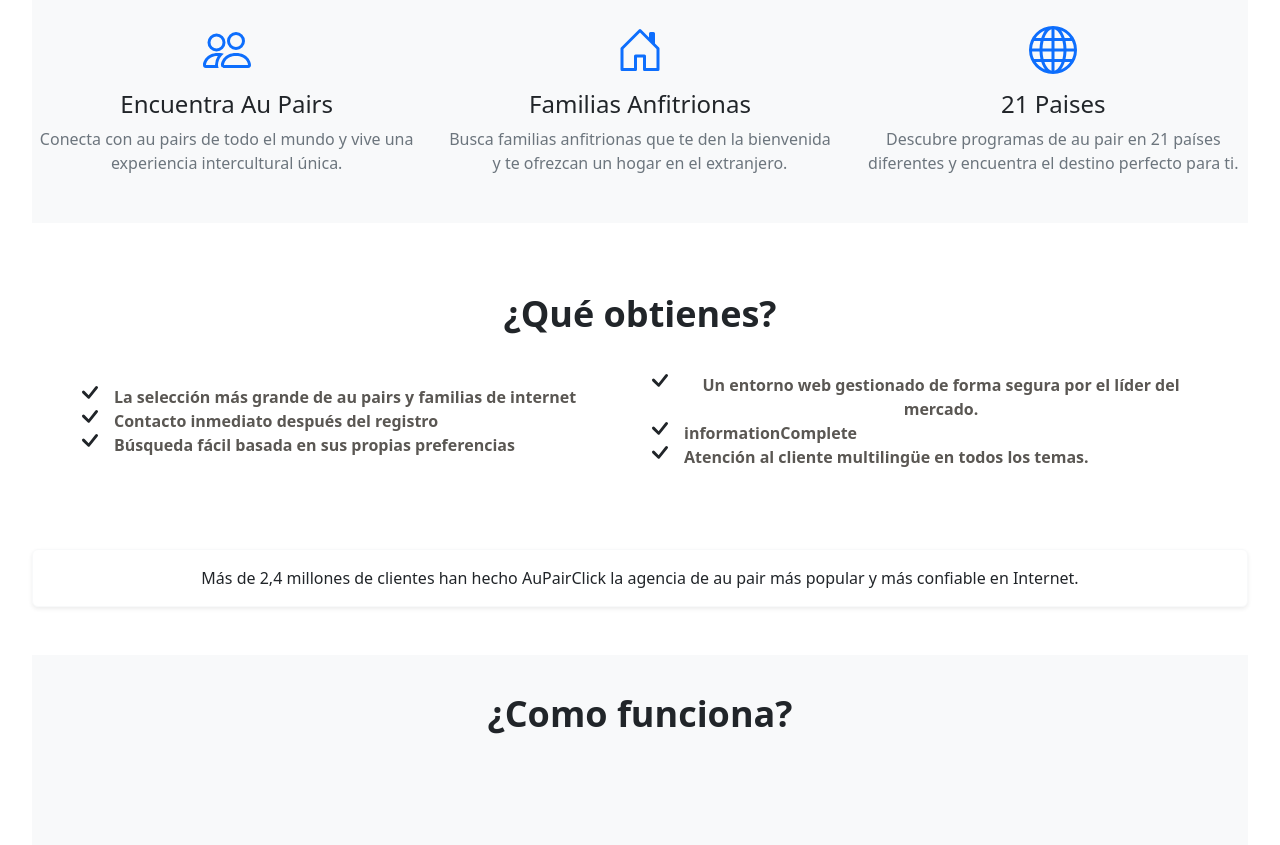
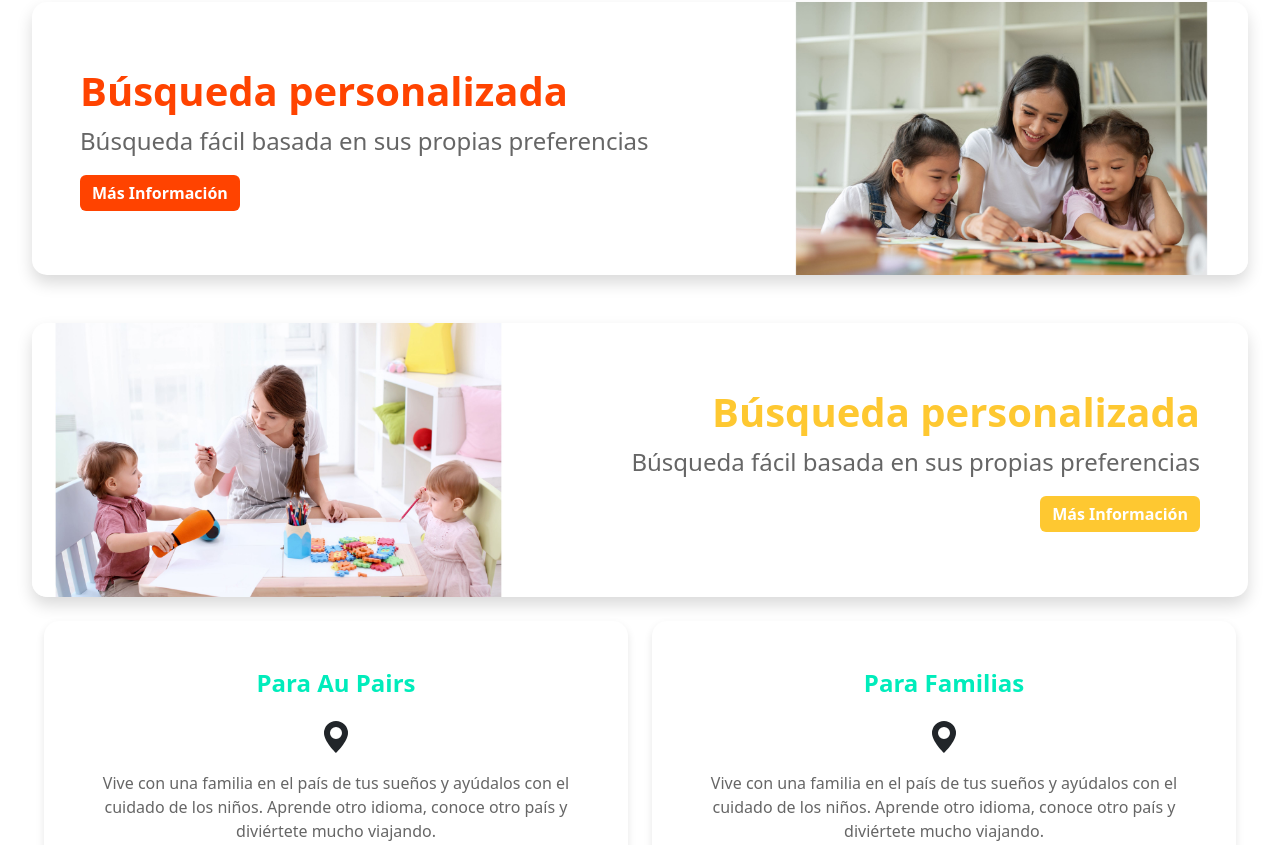
Before and after one commit to AuPairMexicoTi/AuPairClick_FrontEnd, a Vue app in the folder aupaircl/: page /Inicio in a window 1280 px wide. Shown: the part 875-1720 px from the top of the page. Built offline with nearby package versions, Linux system fonts and the light colour scheme.

Commit message:
[Add] Features

```diff
--- /dev/null
+++ b/aupaircl/src/views/FeatureCardLandPage/FeatureCardLandPage.vue
@@ -0,0 +1,113 @@
+<template>
+    <b-container fluid class="my-4 px-0">
+      <b-row>
+        <b-col>
+          <b-card no-body class="shadow custom-card">
+            <b-row no-gutters>
+              <b-col md="7" class="d-flex align-items-center text-start">
+                <b-card-body class="p-5" >
+                  <h3 class="card-title">Búsqueda personalizada</h3>
+                  <p class="card-text">Búsqueda fácil basada en sus propias preferencias</p>
+                  <b-button class="b-button1">Más Información</b-button>
+                </b-card-body>
+              </b-col>
+              <b-col md="5">
+                <b-img :src="imgCard1" alt="experiencia"  class="img-fluid" rounded></b-img>
+              </b-col>
+            </b-row>
+          </b-card>
+        </b-col>
+      </b-row>
+
+      <b-row class="mt-5">
+        <b-col>
+          <b-card no-body class="shadow custom-card2">
+            <b-row no-gutters>
+              <b-col md="5">
+                <b-img :src="imgCard2" alt="vivencia"  class="img-fluid" rounded></b-img>
+              </b-col>
+              <b-col md="7" class="d-flex align-items-center text-end">
+                <b-card-body class="p-5" >
+                  <h3 class="card2-title">Búsqueda personalizada</h3>
+                  <p class="card2-text">Búsqueda fácil basada en sus propias preferencias</p>
+                  <b-button class="b-button2">Más Información</b-button>
+                </b-card-body>
+              </b-col>
+            </b-row>
+          </b-card>
+        </b-col>
+      </b-row>
+    </b-container>
+  </template>
+
+  <script>
+  import img2 from "../../assets/images/2.jpg";
+  import img3 from "../../assets/images/3.jpg";
+  export default {
+    name: "CustomCard",
+    data() {
+      return {
+        imgCard1: img2,
+        imgCard2:img3
+      };
+    },
+  };
+  </script>
+
+  <style scoped>
+  .custom-card {
+    border: none;
+    border-radius: 15px;
+    overflow: hidden;
+  }
+
+  .card-title {
+    font-size: 2.5rem;
+    font-weight: bold;
+    color: #FF4300;
+  }
+
+  .card-text {
+    font-size: 1.5rem;
+    color: #666;
+  }
+
+  .b-button1 {
+    background-color: #FF4300;
+    border: none;
+    font-weight: bold;
+  }
+
+  .b-button1:hover {
+    background-color: #E64A19;
+  }
+  .custom-card2 {
+    border: none;
+    border-radius: 15px;
+    overflow: hidden;
+  }
+
+  .card2-title {
+    font-size: 2.5rem;
+    font-weight: bold;
+    color: #FEC831;
+  }
+
+  .card2-text {
+    font-size: 1.5rem;
+    color: #666;
+  }
+
+  .b-button2 {
+    background-color: #FEC831;
+    border: none;
+    font-weight: bold;
+  }
+
+  .b-button2:hover {
+    background-color: #FEC831;
+  }
+  .b-card-body {
+    padding: 2rem;
+  }
+  </style>
--- /dev/null
+++ b/aupaircl/src/views/FeatureCardRegisterLandPage/FeatureCardRegisterLandpage.vue
@@ -0,0 +1,71 @@
+<template>
+    <b-container fluid class="my-4">
+      <b-row>
+        <b-col md="6" class="mb-4" v-for="(card, index) in cards" :key="index">
+          <b-card class="custom-card text-center">
+            <h3 class="card-title">{{ card.title }}</h3>
+            <b-icon icon="geo-alt-fill"  font-scale="2"></b-icon>
+            <p class="card-text mt-3">{{ card.text }}</p>
+            <b-button >{{ card.buttonText }}</b-button>
+          </b-card>
+        </b-col>
+      </b-row>
+    </b-container>
+  </template>
+
+  <script>
+  export default {
+    name: "CustomCard",
+    data() {
+      return {
+        cards: [
+          {
+            title: "Para Au Pairs",
+            text: "Vive con una familia en el país de tus sueños y ayúdalos con el cuidado de los niños. Aprende otro idioma, conoce otro país y diviértete mucho viajando.",
+            buttonText: "Regístrate"
+          },
+          {
+            title: "Para Familias",
+            text: "Vive con una familia en el país de tus sueños y ayúdalos con el cuidado de los niños. Aprende otro idioma, conoce otro país y diviértete mucho viajando.",
+            buttonText: "Regístrate"
+          }
+        ]
+      };
+    }
+  };
+  </script>
+
+  <style scoped>
+  .custom-card {
+    border: none;
+    border-radius: 15px;
+    overflow: hidden;
+    box-shadow: 0 4px 8px rgba(0, 0, 0, 0.1);
+    padding: 2rem;
+  }
+
+  .card-title {
+    font-size: 1.5rem;
+    font-weight: bold;
+    color: #00ECBB;
+}
+
+  .card-text {
+    font-size: 1rem;
+    color: #666;
+  }
+
+  b-button {
+    background-color: #00ECBB;
+    border: none;
+    font-weight: bold;
+  }
+
+  b-button:hover {
+    background-color: #00ECBB;
+  }
+
+  .b-icon {
+    margin-top: 1rem;
+  }
+  </style>
--- a/aupaircl/src/views/FeatureSection/FeatureSection.vue
+++ b/aupaircl/src/views/FeatureSection/FeatureSection.vue
@@ -1,88 +1,19 @@
 <template>
     <div class="mt-3">
-      <section class="features-section-g mt-3">
-        <b-row>
-          <b-col md="4" class="text-center mb-4 mb-md-0">
-            <b-icon icon="people" variant="primary" font-scale="3"></b-icon>
-            <h4>{{ $t('meetAupairTitle') }}</h4>
-            <p>{{ $t('conectAuPair') }}</p>
-          </b-col>
-          <b-col md="4" class="text-center mb-4 mb-md-0">
-            <b-icon icon="house-door" variant="primary" font-scale="3"></b-icon>
-            <h4>{{ $t('familyTitle') }}</h4>
-            <p>{{ $t('searchFamily') }}</p>
-          </b-col>
-          <b-col md="4" class="text-center">
-            <b-icon icon="globe" variant="primary" font-scale="3"></b-icon>
-            <h4>{{ $t('countryTitle') }}</h4>
-            <p>{{ $t('discoverPrograms') }}</p>
-          </b-col>
-        </b-row>
-      </section>
 
-      <b-container>
-        <b-row class="features-section-b mt-3">
-          <b-col cols="12" class="mt-3">
-            <strong style="font-size: 36px;" data-aos="fade-up">{{ $t('whatGet') }}</strong>
-          </b-col>
-          <b-col md="6" class="mt-3 aos-animate aos-init" data-aos="fade-rigth">
-            <ul class="mt-3 nav flex-column">
-              <li class="listicon d-flex">
-                <b-icon icon="check-lg"></b-icon>
-                <p class="ms-3">{{$t('selectionBig')}}</p>
-              </li>
-              <li class="listicon d-flex">
-                <b-icon icon="check-lg"></b-icon>
-                <p class="ms-3">{{ $t('contactRegister')}}</p>
-              </li>
-              <li class="listicon d-flex">
-                <b-icon icon="check-lg"></b-icon>
-                <p class="ms-3">{{ $t('searchEasy') }}</p>
-              </li>
-            </ul>
-          </b-col>
-          <b-col md="6" class="mt-3 aos-animate aos-init" data-aos="fade-left">
-            <ul class="mt-3 nav flex-column">
-              <li class="listicon d-flex">
-                <b-icon icon="check-lg"></b-icon>
-                <p class="ms-3">{{ $t('environmentWeb') }}</p>
-              </li>
-              <li class="listicon d-flex">
-                <b-icon icon="check-lg"></b-icon>
-                <p class="ms-3">{{ $t('informationComplete') }}</p>
-              </li>
-              <li class="listicon d-flex">
-                <b-icon icon="check-lg"></b-icon>
-                <p class="ms-3">{{ $t('supportCustomer') }}</p>
-              </li>
-            </ul>
-          </b-col>
-        </b-row>
-      </b-container>
+      <FeatureCardLandPage/>
+      <FeatureCardRegister/>
 
-      <b-row class="mt-3 mb-3 features-section-b">
-        <b-col>
-          <b-card border-variant="light"data-aos="fade-up"  class="shadow-sm text-center aos-init aos-animate">
-            {{$t('clientsAbout')}}
-          </b-card>
-        </b-col>
-      </b-row>
-
-      <FeatureFuction />
-      <FeatureIdea />
-      <FeatureContact />
     </div>
   </template>
 
   <script>
-  import FeatureFuction from '../FeatureFuction/FeatureFuction.vue';
-  import FeatureIdea from '../FeatureIdea/FeatureIdea.vue';
-  import FeatureContact from '../FeatureContact/FeatureContact.vue';
+import FeatureCardLandPage from "../FeatureCardLandPage/FeatureCardLandPage.vue";
+  import FeatureCardRegister from '../FeatureCardRegisterLandPage/FeatureCardRegisterLandPage.vue';
   export default {
     components: {
-      FeatureFuction,
-      FeatureIdea,
-      FeatureContact
+      FeatureCardRegister,
+      FeatureCardLandPage
     }
   }
   </script>
```
Also changed, not shown: aupaircl/src/assets/images/3.jpg (added).
